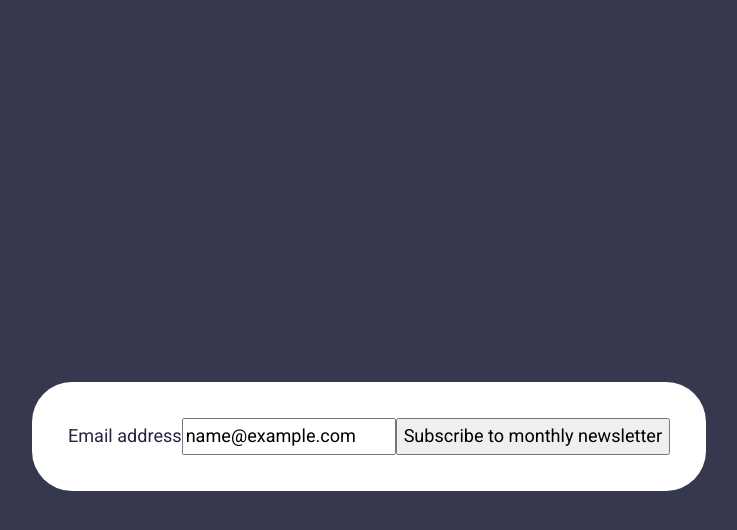
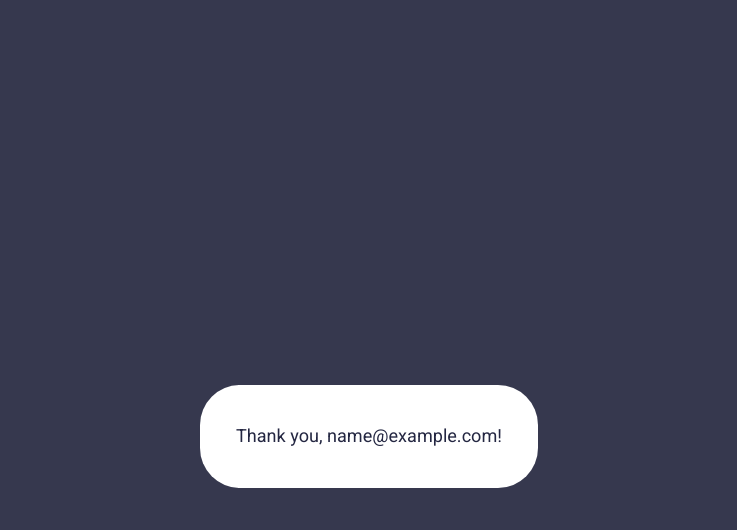
Before and after one commit to vladmee/newsletter-sign-up, a Next.js app: page / in a window 1280 px wide. Both pictures are taken after typing "name@example.com" into the empty fields and a click on the button "Subscribe to monthly newsletter". Shown: the top 530 px of the page, without its empty margins (271-1008 px from the left). Built offline with nearby package versions, Linux system fonts and the light colour scheme.

Commit message:
Add thank you state

```diff
--- a/src/components/SubscriptionForm.tsx
+++ b/src/components/SubscriptionForm.tsx
@@ -4,8 +4,13 @@ import { useState } from 'react';
 
 import styles from './subscription-form.module.scss';
 
+interface Data {
+  email: string;
+}
+
 function SubscriptionForm() {
   const [email, setEmail] = useState('');
+  const [data, setData] = useState<Data | null>(null);
 
   const handleSubmit = async (event: React.FormEvent<HTMLFormElement>) => {
     event.preventDefault();
@@ -28,11 +33,15 @@ function SubscriptionForm() {
 
     const result = await response.json();
 
-    alert(`Is this your email: ${result.email}`);
+    setData(result);
   };
 
+  if (data) {
+    return <div className={styles['container']}>Thank you, {data.email}!</div>;
+  }
+
   return (
-    <form onSubmit={handleSubmit} className={styles['subscription-form']}>
+    <form onSubmit={handleSubmit} className={styles['container']}>
       <label htmlFor="email">Email address</label>
       <input
         type="email"
--- a/src/components/subscription-form.module.scss
+++ b/src/components/subscription-form.module.scss
@@ -1,4 +1,4 @@
-.subscription-form {
+.container {
   background-color: var(--color-white);
   border-radius: 40px;
   padding: 2em;
```
